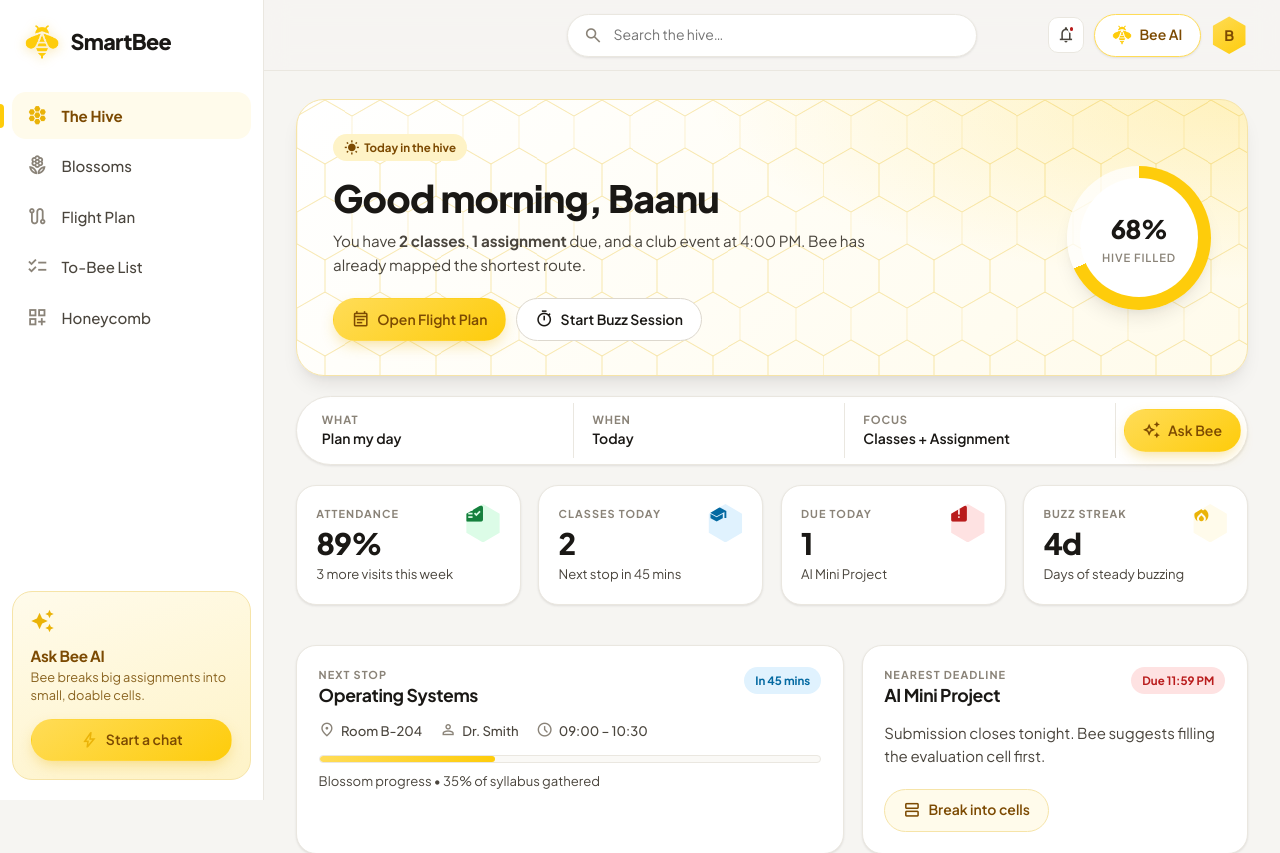
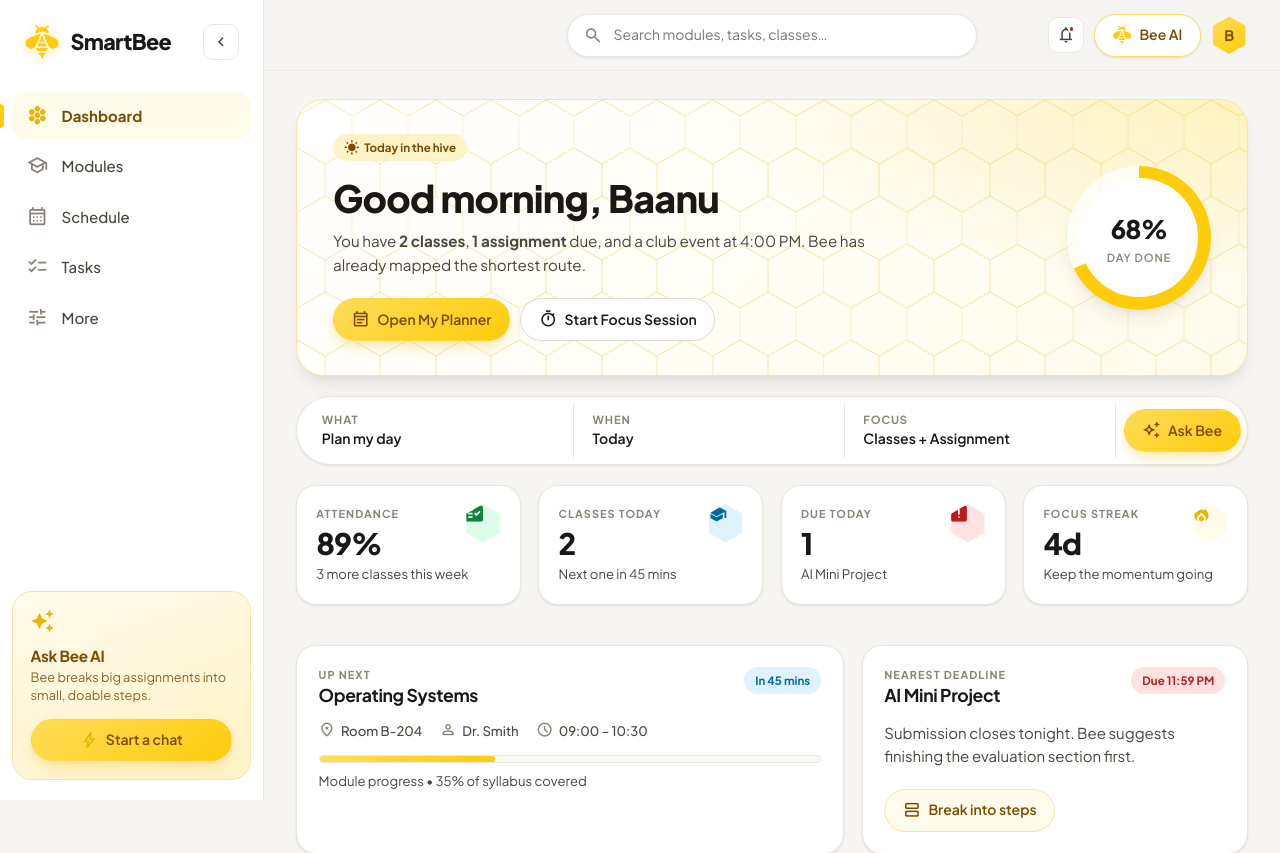
Before and after one commit to MNSBaanu/SmartBee, a React (Vite) app in the folder SmartBee_Web/: page / in a window 1280 px wide. Shown: the top 853 px of the page. Built offline with nearby package versions, Linux system fonts and the light colour scheme.

Commit message:
feat: update UI terminology and improve user experience across various pages

```diff
--- a/SmartBee_Web/src/App.css
+++ b/SmartBee_Web/src/App.css
@@ -7,6 +7,7 @@
 
 .app-main {
   margin-left: var(--sidebar-w);
+  transition: margin-left 0.28s cubic-bezier(0.4, 0, 0.2, 1);
   min-height: 100vh;
   display: flex;
   flex-direction: column;
@@ -33,7 +34,8 @@
   flex-direction: column;
   padding: 1.5rem 0 1.25rem;
   z-index: 60;
-  transition: transform 0.28s cubic-bezier(0.4, 0, 0.2, 1);
+  transition: transform 0.28s cubic-bezier(0.4, 0, 0.2, 1),
+    width 0.28s cubic-bezier(0.4, 0, 0.2, 1);
 }
 
 .sidebar-brand {
@@ -52,6 +54,7 @@
 }
 
 .brand-name {
+  flex: 1;
   font-size: 1.35rem;
   font-weight: 800;
   letter-spacing: -0.03em;
@@ -1510,6 +1513,10 @@
 }
 
 @media (max-width: 1024px) {
+  .collapse-btn {
+    display: none;
+  }
+
   .sidebar {
     transform: translateX(-100%);
     box-shadow: var(--sh-3);
@@ -1615,3 +1622,39 @@
     flex-wrap: wrap;
   }
 }
+
+/* ==========================================================================
+   Collapsed sidebar (desktop only - below 1024px it is a drawer instead)
+   ========================================================================== */
+@media (min-width: 1025px) {
+  .app-shell-collapsed {
+    --sidebar-w: 84px;
+  }
+
+  .app-shell-collapsed .sidebar-brand {
+    flex-direction: column;
+    gap: 0.85rem;
+    padding: 0 0.5rem;
+  }
+
+  .app-shell-collapsed .brand-name,
+  .app-shell-collapsed .nav-label,
+  .app-shell-collapsed .promo-mark,
+  .app-shell-collapsed .bee-promo h4,
+  .app-shell-collapsed .bee-promo p {
+    display: none;
+  }
+
+  .app-shell-collapsed .nav-item {
+    justify-content: center;
+    padding: 0.75rem 0;
+  }
+
+  .app-shell-collapsed .bee-promo {
+    padding: 0.5rem;
+  }
+
+  .app-shell-collapsed .bee-promo .btn {
+    padding: 0.6rem 0;
+  }
+}
--- a/SmartBee_Web/src/App.jsx
+++ b/SmartBee_Web/src/App.jsx
@@ -8,14 +8,14 @@ import Tasks from './pages/Tasks'
 import More from './pages/More'
 
 const NAV_ITEMS = [
-  { path: '/', label: 'The Hive', icon: 'hive' },
-  { path: '/modules', label: 'Blossoms', icon: 'local_florist' },
-  { path: '/schedule', label: 'Flight Plan', icon: 'route' },
-  { path: '/tasks', label: 'To-Bee List', icon: 'checklist' },
-  { path: '/more', label: 'Honeycomb', icon: 'dashboard_customize' }
+  { path: '/', label: 'Dashboard', icon: 'hive' },
+  { path: '/modules', label: 'Modules', icon: 'school' },
+  { path: '/schedule', label: 'Schedule', icon: 'calendar_month' },
+  { path: '/tasks', label: 'Tasks', icon: 'checklist' },
+  { path: '/more', label: 'More', icon: 'tune' }
 ]
 
-function Sidebar({ open, onClose }) {
+function Sidebar({ open, onClose, collapsed, onToggle }) {
   return (
     <>
       <div
@@ -27,6 +27,17 @@ function Sidebar({ open, onClose }) {
         <div className="sidebar-brand">
           <img src="/SmartBee.png" alt="" className="brand-logo" />
           <span className="brand-name">SmartBee</span>
+          <button
+            type="button"
+            className="icon-btn collapse-btn"
+            onClick={onToggle}
+            aria-expanded={!collapsed}
+            aria-label={collapsed ? 'Expand navigation' : 'Collapse navigation'}
+          >
+            <span className="material-symbols-outlined">
+              {collapsed ? 'chevron_right' : 'chevron_left'}
+            </span>
+          </button>
         </div>
 
         <nav className="sidebar-nav" aria-label="Main navigation">
@@ -35,6 +46,7 @@ function Sidebar({ open, onClose }) {
               key={item.path}
               to={item.path}
               end={item.path === '/'}
+              title={collapsed ? item.label : undefined}
               className={({ isActive }) => `nav-item ${isActive ? 'nav-item-active' : ''}`}
             >
               {({ isActive }) => (
@@ -42,7 +54,7 @@ function Sidebar({ open, onClose }) {
                   <span className={`material-symbols-outlined ${isActive ? 'icon-fill' : ''}`}>
                     {item.icon}
                   </span>
-                  <span>{item.label}</span>
+                  <span className="nav-label">{item.label}</span>
                 </>
               )}
             </NavLink>
@@ -51,12 +63,16 @@ function Sidebar({ open, onClose }) {
 
         <div className="sidebar-foot">
           <div className="bee-promo">
-            <span className="material-symbols-outlined icon-fill">auto_awesome</span>
+            <span className="material-symbols-outlined icon-fill promo-mark">auto_awesome</span>
             <h4>Ask Bee AI</h4>
-            <p>Bee breaks big assignments into small, doable cells.</p>
-            <button type="button" className="btn btn-primary btn-block">
+            <p>Bee breaks big assignments into small, doable steps.</p>
+            <button
+              type="button"
+              className="btn btn-primary btn-block"
+              title={collapsed ? 'Ask Bee AI' : undefined}
+            >
               <span className="material-symbols-outlined">bolt</span>
-              Start a chat
+              <span className="nav-label">Start a chat</span>
             </button>
           </div>
         </div>
@@ -79,7 +95,7 @@ function Topbar({ onMenu }) {
 
       <div className="topbar-search">
         <span className="material-symbols-outlined">search</span>
-        <input type="search" placeholder="Search the hive…" aria-label="Search" />
+        <input type="search" placeholder="Search modules, tasks, classes…" aria-label="Search" />
       </div>
 
       <div className="topbar-actions">
@@ -99,6 +115,7 @@ function Topbar({ onMenu }) {
 
 function Shell() {
   const [navOpen, setNavOpen] = useState(false)
+  const [collapsed, setCollapsed] = useState(false)
   const location = useLocation()
 
   useEffect(() => {
@@ -106,8 +123,13 @@ function Shell() {
   }, [location.pathname])
 
   return (
-    <div className="app-shell">
-      <Sidebar open={navOpen} onClose={() => setNavOpen(false)} />
+    <div className={`app-shell ${collapsed ? 'app-shell-collapsed' : ''}`}>
+      <Sidebar
+        open={navOpen}
+        onClose={() => setNavOpen(false)}
+        collapsed={collapsed}
+        onToggle={() => setCollapsed(value => !value)}
+      />
       <div className="app-main">
         <Topbar onMenu={() => setNavOpen(true)} />
         <main className="app-content">
--- a/SmartBee_Web/src/pages/Home.jsx
+++ b/SmartBee_Web/src/pages/Home.jsx
@@ -4,14 +4,14 @@ const STATS = [
   {
     label: 'Attendance',
     value: '89%',
-    hint: '3 more visits this week',
+    hint: '3 more classes this week',
     icon: 'fact_check',
     tone: 'success'
   },
   {
     label: 'Classes Today',
     value: '2',
-    hint: 'Next stop in 45 mins',
+    hint: 'Next one in 45 mins',
     icon: 'school',
     tone: 'info'
   },
@@ -23,9 +23,9 @@ const STATS = [
     tone: 'danger'
   },
   {
-    label: 'Buzz Streak',
+    label: 'Focus Streak',
     value: '4d',
-    hint: 'Days of steady buzzing',
+    hint: 'Keep the momentum going',
     icon: 'local_fire_department',
     tone: 'bee'
   }
@@ -54,11 +54,11 @@ function Home() {
           <div className="hero-actions">
             <button type="button" className="btn btn-primary">
               <span className="material-symbols-outlined">event_note</span>
-              Open Flight Plan
+              Open My Planner
             </button>
             <button type="button" className="btn btn-ghost">
               <span className="material-symbols-outlined">timer</span>
-              Start Buzz Session
+              Start Focus Session
             </button>
           </div>
         </div>
@@ -66,7 +66,7 @@ function Home() {
         <div className="hero-ring" aria-hidden="true">
           <div className="ring">
             <span className="ring-value">68%</span>
-            <span className="ring-label">Hive filled</span>
+            <span className="ring-label">Day done</span>
           </div>
         </div>
       </section>
@@ -105,7 +105,7 @@ function Home() {
         <section className="card next-class">
           <div className="card-head">
             <div>
-              <p className="eyebrow">Next stop</p>
+              <p className="eyebrow">Up next</p>
               <h3>Operating Systems</h3>
             </div>
             <span className="pill pill-info">In 45 mins</span>
@@ -127,7 +127,7 @@ function Home() {
           <div className="progress">
             <div className="progress-fill" style={{ width: '35%' }} />
           </div>
-          <p className="muted small">Blossom progress • 35% of syllabus gathered</p>
+          <p className="muted small">Module progress • 35% of syllabus covered</p>
         </section>
 
         <section className="card deadline-card">
@@ -139,12 +139,12 @@ function Home() {
             <span className="pill pill-danger">Due 11:59 PM</span>
           </div>
           <p className="muted">
-            Submission closes tonight. Bee suggests filling the evaluation cell first.
+            Submission closes tonight. Bee suggests finishing the evaluation section first.
           </p>
           <div className="hero-actions">
             <button type="button" className="btn btn-soft">
               <span className="material-symbols-outlined">splitscreen</span>
-              Break into cells
+              Break into steps
             </button>
           </div>
         </section>
@@ -154,7 +154,7 @@ function Home() {
             <div className="bee-head">
               <img src="/SmartBee.png" alt="" className="bee-avatar" />
               <div>
-                <p className="eyebrow">Hive Buddy</p>
+                <p className="eyebrow">Virtual Friend</p>
                 <h3>Bee says</h3>
               </div>
             </div>
@@ -181,7 +181,7 @@ function Home() {
           <div className="card-head">
             <div>
               <p className="eyebrow">Upcoming</p>
-              <h3>Rest of your flight</h3>
+              <h3>Rest of your day</h3>
             </div>
           </div>
           <ul className="timeline">
--- a/SmartBee_Web/src/pages/Modules.jsx
+++ b/SmartBee_Web/src/pages/Modules.jsx
@@ -38,7 +38,7 @@ function Modules() {
   }
 
   const handleDelete = (id) => {
-    if (confirm('Remove this blossom from your garden?')) {
+    if (confirm('Are you sure you want to delete this module?')) {
       setModules(modules.filter(mod => mod.id !== id))
     }
   }
@@ -55,8 +55,8 @@ function Modules() {
     <div className="page">
       <div className="page-header">
         <div>
-          <h2>Your Blossoms</h2>
-          <p className="muted">Every module your bee gathers knowledge from</p>
+          <h2>Campus Modules</h2>
+          <p className="muted">Manage your academic modules and courses</p>
         </div>
         <div className="header-tools">
           {modules.length > 0 && (
@@ -71,14 +71,14 @@ function Modules() {
             onClick={() => (showForm ? handleCancel() : setShowForm(true))}
           >
             <span className="material-symbols-outlined">{showForm ? 'close' : 'add'}</span>
-            {showForm ? 'Cancel' : 'Add Blossom'}
+            {showForm ? 'Cancel' : 'Add Module'}
           </button>
         </div>
       </div>
 
       {showForm && (
         <form className="page-form card" onSubmit={handleSubmit}>
-          <h3>{editingId ? 'Edit Blossom' : 'Add New Blossom'}</h3>
+          <h3>{editingId ? 'Edit Module' : 'Add New Module'}</h3>
           <div className="form-grid">
             <div className="form-field">
               <label htmlFor="code">Module Code</label>
@@ -139,7 +139,7 @@ function Modules() {
           <div className="form-actions">
             <button type="submit" className="btn btn-primary">
               <span className="material-symbols-outlined">check</span>
-              {editingId ? 'Update Blossom' : 'Add Blossom'}
+              {editingId ? 'Update Module' : 'Add Module'}
             </button>
             <button type="button" className="btn btn-ghost" onClick={handleCancel}>
               Cancel
@@ -207,17 +207,17 @@ function Modules() {
       {modules.length === 0 && !showForm && (
         <div className="empty-state card">
           <div className="empty-icon">
-            <span className="material-symbols-outlined">local_florist</span>
+            <span className="material-symbols-outlined">school</span>
           </div>
-          <h3>No blossoms yet</h3>
-          <p className="muted">Add your courses so Bee knows where to forage.</p>
+          <h3>No modules yet</h3>
+          <p className="muted">Add your courses to track credits, instructors, and schedules.</p>
           <button
             type="button"
             className="btn btn-primary"
             onClick={() => setShowForm(true)}
           >
             <span className="material-symbols-outlined">add</span>
-            Plant Your First Blossom
+            Add Your First Module
           </button>
         </div>
       )}
--- a/SmartBee_Web/src/pages/More.jsx
+++ b/SmartBee_Web/src/pages/More.jsx
@@ -62,8 +62,8 @@ function More() {
     <div className="page">
       <div className="page-header">
         <div>
-          <h2>Honeycomb</h2>
-          <p className="muted">The extra cells of your hive</p>
+          <h2>More</h2>
+          <p className="muted">Attendance tracking and app information</p>
         </div>
       </div>
 
@@ -73,8 +73,8 @@ function More() {
             <span className="material-symbols-outlined icon-fill">fact_check</span>
           </div>
           <div>
-            <h3>Hive Visits</h3>
-            <p className="muted">Log the classes you showed up to and watch your rate</p>
+            <h3>Attendance</h3>
+            <p className="muted">Mark your classes and keep an eye on your attendance rate</p>
           </div>
         </div>
 
@@ -114,7 +114,7 @@ function More() {
             <div className="form-field form-field-submit">
               <button type="submit" className="btn btn-primary">
                 <span className="material-symbols-outlined">add_task</span>
-                Log Visit
+                Record
               </button>
             </div>
           </div>
@@ -125,7 +125,7 @@ function More() {
             <div className="stat-row">
               <article className="stat-tile card tone-bee">
                 <span className="stat-icon material-symbols-outlined icon-fill">percent</span>
-                <p className="eyebrow">Hive Rate</p>
+                <p className="eyebrow">Overall Rate</p>
                 <h3>{overallRate}%</h3>
                 <div className="progress">
                   <div className="progress-fill" style={{ width: `${overallRate}%` }} />
@@ -133,15 +133,15 @@ function More() {
               </article>
               <article className="stat-tile card tone-info">
                 <span className="stat-icon material-symbols-outlined icon-fill">event_available</span>
-                <p className="eyebrow">Visits Logged</p>
+                <p className="eyebrow">Classes Marked</p>
                 <h3>{total}</h3>
-                <p className="muted small">Across {byModule.length} blossom{byModule.length === 1 ? '' : 's'}</p>
+                <p className="muted small">Across {byModule.length} module{byModule.length === 1 ? '' : 's'}</p>
               </article>
               <article className="stat-tile card tone-success">
                 <span className="stat-icon material-symbols-outlined icon-fill">how_to_reg</span>
-                <p className="eyebrow">Showed Up</p>
+                <p className="eyebrow">Attended</p>
                 <h3>{presentCount}</h3>
-                <p className="muted small">Keep the hive busy</p>
+                <p className="muted small">Keep showing up</p>
               </article>
             </div>
 
@@ -152,7 +152,7 @@ function More() {
                     <div className="entity-badge">{stat.module.slice(0, 2).toUpperCase()}</div>
                     <div className="entity-title">
                       <span className="pill pill-soft">{stat.module}</span>
-                      <h3>{stat.rate}% visited</h3>
+                      <h3>{stat.rate}% attended</h3>
                     </div>
                   </div>
                   <div className="progress">
@@ -178,7 +178,7 @@ function More() {
               <div className="card-head">
                 <div>
                   <p className="eyebrow">History</p>
-                  <h3>Recent Visits</h3>
+                  <h3>Recent Records</h3>
                 </div>
               </div>
               <ul>
@@ -214,8 +214,8 @@ function More() {
             <div className="empty-icon">
               <span className="material-symbols-outlined">fact_check</span>
             </div>
-            <h3>No visits logged</h3>
-            <p className="muted">Log a class above and Bee will start tracking your rate.</p>
+            <h3>No attendance recorded</h3>
+            <p className="muted">Mark a class above to start seeing your stats.</p>
           </div>
         )}
       </section>
--- a/SmartBee_Web/src/pages/Schedule.jsx
+++ b/SmartBee_Web/src/pages/Schedule.jsx
@@ -51,7 +51,7 @@ function Schedule() {
   }
 
   const handleDelete = (id) => {
-    if (confirm('Cancel this flight?')) {
+    if (confirm('Remove this class from your schedule?')) {
       setEntries(entries.filter(entry => entry.id !== id))
     }
   }
@@ -105,8 +105,8 @@ function Schedule() {
     <div className="page">
       <div className="page-header">
         <div>
-          <h2>Weekly Flight Plan</h2>
-          <p className="muted">Chart the routes your bee flies each week</p>
+          <h2>Weekly Schedule</h2>
+          <p className="muted">Plan your classes, labs, and tutorials</p>
         </div>
         <div className="header-tools">
           <div className="segmented" role="group" aria-label="Schedule view">
@@ -133,14 +133,14 @@ function Schedule() {
             onClick={() => (showForm ? handleCancel() : setShowForm(true))}
           >
             <span className="material-symbols-outlined">{showForm ? 'close' : 'add'}</span>
-            {showForm ? 'Cancel' : 'Add Flight'}
+            {showForm ? 'Cancel' : 'Add Class'}
           </button>
         </div>
       </div>
 
       {showForm && (
         <form className="page-form card" onSubmit={handleSubmit}>
-          <h3>{editingId ? 'Edit Flight' : 'Add New Flight'}</h3>
+          <h3>{editingId ? 'Edit Class' : 'Add New Class'}</h3>
           <div className="form-grid">
             <div className="form-field">
               <label htmlFor="title">Class Name</label>
@@ -217,7 +217,7 @@ function Schedule() {
           <div className="form-actions">
             <button type="submit" className="btn btn-primary">
               <span className="material-symbols-outlined">check</span>
-              {editingId ? 'Update Flight' : 'Add Flight'}
+              {editingId ? 'Update Class' : 'Add Class'}
             </button>
             <button type="button" className="btn btn-ghost" onClick={handleCancel}>
               Cancel
@@ -239,7 +239,7 @@ function Schedule() {
                   </span>
                 </div>
                 {dayEntries.length === 0
-                  ? <p className="muted small day-empty">No flights</p>
+                  ? <p className="muted small day-empty">No classes</p>
                   : dayEntries.map(renderEntry)}
               </section>
             )
@@ -256,7 +256,7 @@ function Schedule() {
               <section key={day} className="card list-day">
                 <div className="card-head">
                   <h3>{day}</h3>
-                  <span className="pill pill-soft">{dayEntries.length} flights</span>
+                  <span className="pill pill-soft">{dayEntries.length} scheduled</span>
                 </div>
                 <div className="list-day-entries">
                   {dayEntries.map(renderEntry)}
@@ -272,22 +272,22 @@ function Schedule() {
           <div className="empty-icon">
             <span className="material-symbols-outlined">calendar_month</span>
           </div>
-          <h3>No flights charted</h3>
-          <p className="muted">Map your first class and Bee will build the week around it.</p>
+          <h3>Your week is empty</h3>
+          <p className="muted">Add your first class to start building a weekly schedule.</p>
           <button
             type="button"
             className="btn btn-primary"
             onClick={() => setShowForm(true)}
           >
             <span className="material-symbols-outlined">add</span>
-            Chart Your First Flight
+            Add Your First Class
           </button>
         </div>
       )}
 
       {entries.length > 0 && (
         <p className="muted small page-footnote">
-          {entries.length} {entries.length === 1 ? 'flight' : 'flights'} charted this week
+          {entries.length} {entries.length === 1 ? 'class' : 'classes'} scheduled this week
         </p>
       )}
     </div>
--- a/SmartBee_Web/src/pages/Tasks.jsx
+++ b/SmartBee_Web/src/pages/Tasks.jsx
@@ -43,7 +43,7 @@ function Tasks() {
   }
 
   const handleDelete = (id) => {
-    if (confirm('Drop this to-bee from your list?')) {
+    if (confirm('Are you sure you want to delete this task?')) {
       setTasks(tasks.filter(task => task.id !== id))
     }
   }
@@ -108,8 +108,8 @@ function Tasks() {
     <div className="page">
       <div className="page-header">
         <div>
-          <h2>To-Bee List</h2>
-          <p className="muted">Everything your bee still has to gather</p>
+          <h2>Tasks</h2>
+          <p className="muted">Track assignments, deadlines, and study goals</p>
         </div>
         <button
           type="button"
@@ -117,7 +117,7 @@ function Tasks() {
           onClick={() => (showForm ? handleCancel() : setShowForm(true))}
         >
           <span className="material-symbols-outlined">{showForm ? 'close' : 'add'}</span>
-          {showForm ? 'Cancel' : 'Add To-Bee'}
+          {showForm ? 'Cancel' : 'Add Task'}
         </button>
       </div>
 
@@ -127,13 +127,13 @@ function Tasks() {
             <span className="stat-icon material-symbols-outlined icon-fill">pending_actions</span>
             <p className="eyebrow">Active</p>
             <h3>{activeCount}</h3>
-            <p className="muted small">Still to bee done</p>
+            <p className="muted small">Still to do</p>
           </article>
           <article className="stat-tile card tone-success">
             <span className="stat-icon material-symbols-outlined icon-fill">task_alt</span>
             <p className="eyebrow">Completed</p>
             <h3>{completedCount}</h3>
-            <p className="muted small">Honey in the jar</p>
+            <p className="muted small">Nicely done</p>
           </article>
           <article className="stat-tile card tone-danger">
             <span className="stat-icon material-symbols-outlined icon-fill">running_with_errors</span>
@@ -143,7 +143,7 @@ function Tasks() {
           </article>
           <article className="stat-tile card tone-bee">
             <span className="stat-icon material-symbols-outlined icon-fill">trending_up</span>
-            <p className="eyebrow">Jar Filled</p>
+            <p className="eyebrow">Progress</p>
             <h3>{progress}%</h3>
             <div className="progress">
               <div className="progress-fill" style={{ width: `${progress}%` }} />
@@ -154,7 +154,7 @@ function Tasks() {
 
       {showForm && (
         <form className="page-form card" onSubmit={handleSubmit}>
-          <h3>{editingId ? 'Edit To-Bee' : 'Add New To-Bee'}</h3>
+          <h3>{editingId ? 'Edit Task' : 'Add New Task'}</h3>
           <div className="form-grid">
             <div className="form-field full-width">
               <label htmlFor="title">Task</label>
@@ -210,7 +210,7 @@ function Tasks() {
           <div className="form-actions">
             <button type="submit" className="btn btn-primary">
               <span className="material-symbols-outlined">check</span>
-              {editingId ? 'Update To-Bee' : 'Add To-Bee'}
+              {editingId ? 'Update Task' : 'Add Task'}
             </button>
             <button type="button" className="btn btn-ghost" onClick={handleCancel}>
               Cancel
@@ -302,15 +302,15 @@ function Tasks() {
           <div className="empty-icon">
             <span className="material-symbols-outlined">checklist</span>
           </div>
-          <h3>Nothing to bee done</h3>
-          <p className="muted">Add a to-bee and Bee will keep it in sight.</p>
+          <h3>No tasks yet</h3>
+          <p className="muted">Add one to start tracking your deadlines and assignments.</p>
           <button
             type="button"
             className="btn btn-primary"
             onClick={() => setShowForm(true)}
           >
             <span className="material-symbols-outlined">add</span>
-            Add Your First To-Bee
+            Add Your First Task
           </button>
         </div>
       )}
@@ -320,8 +320,8 @@ function Tasks() {
           <div className="empty-icon">
             <span className="material-symbols-outlined">inbox</span>
           </div>
-          <h3>Empty cell</h3>
-          <p className="muted">No {filter.toLowerCase()} to-bees right now.</p>
+          <h3>Nothing here</h3>
+          <p className="muted">No {filter.toLowerCase()} tasks right now.</p>
         </div>
       )}
     </div>
```
Also changed, not shown: 1 other file (tests, documents, lock files or other folders).
